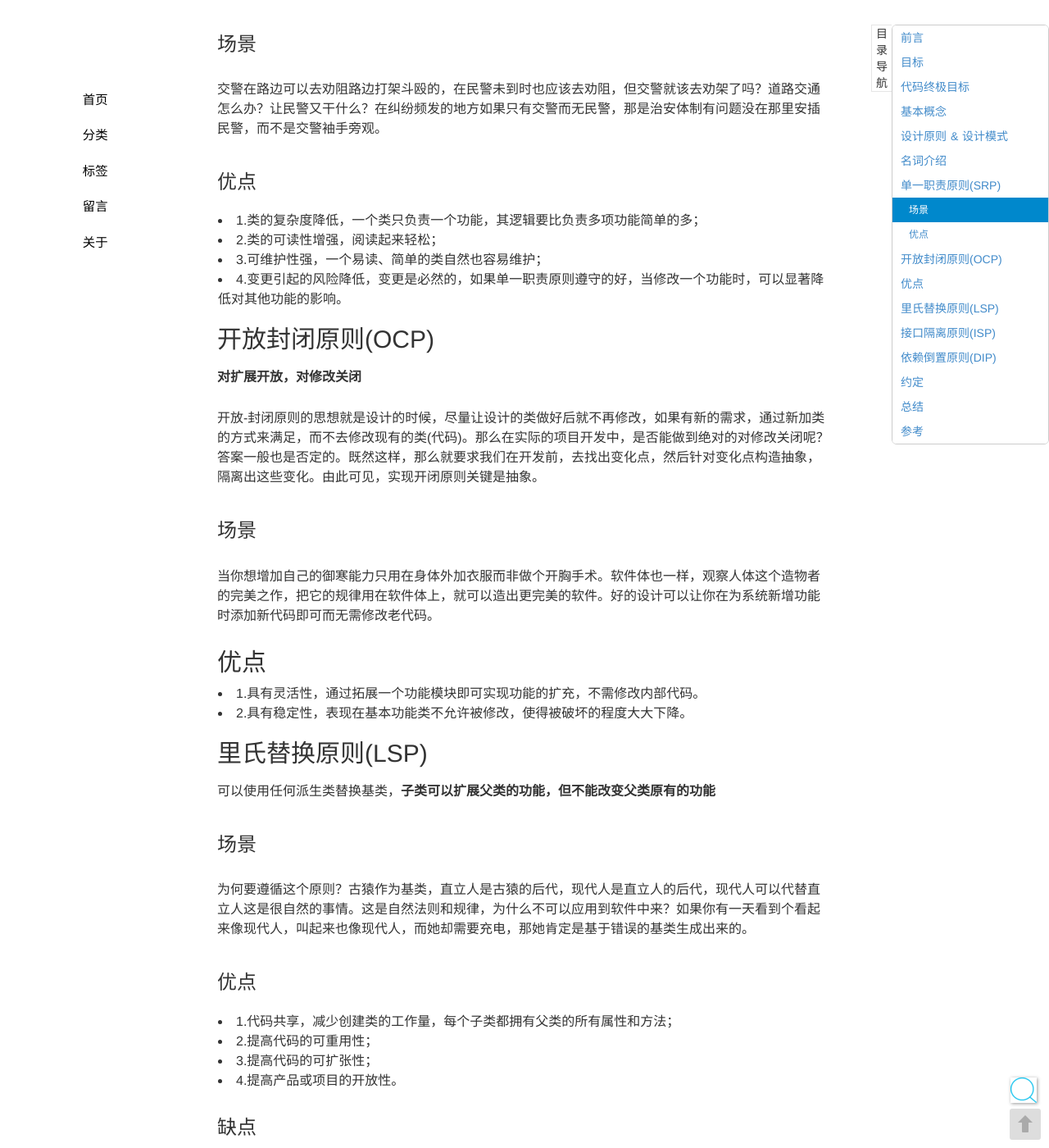
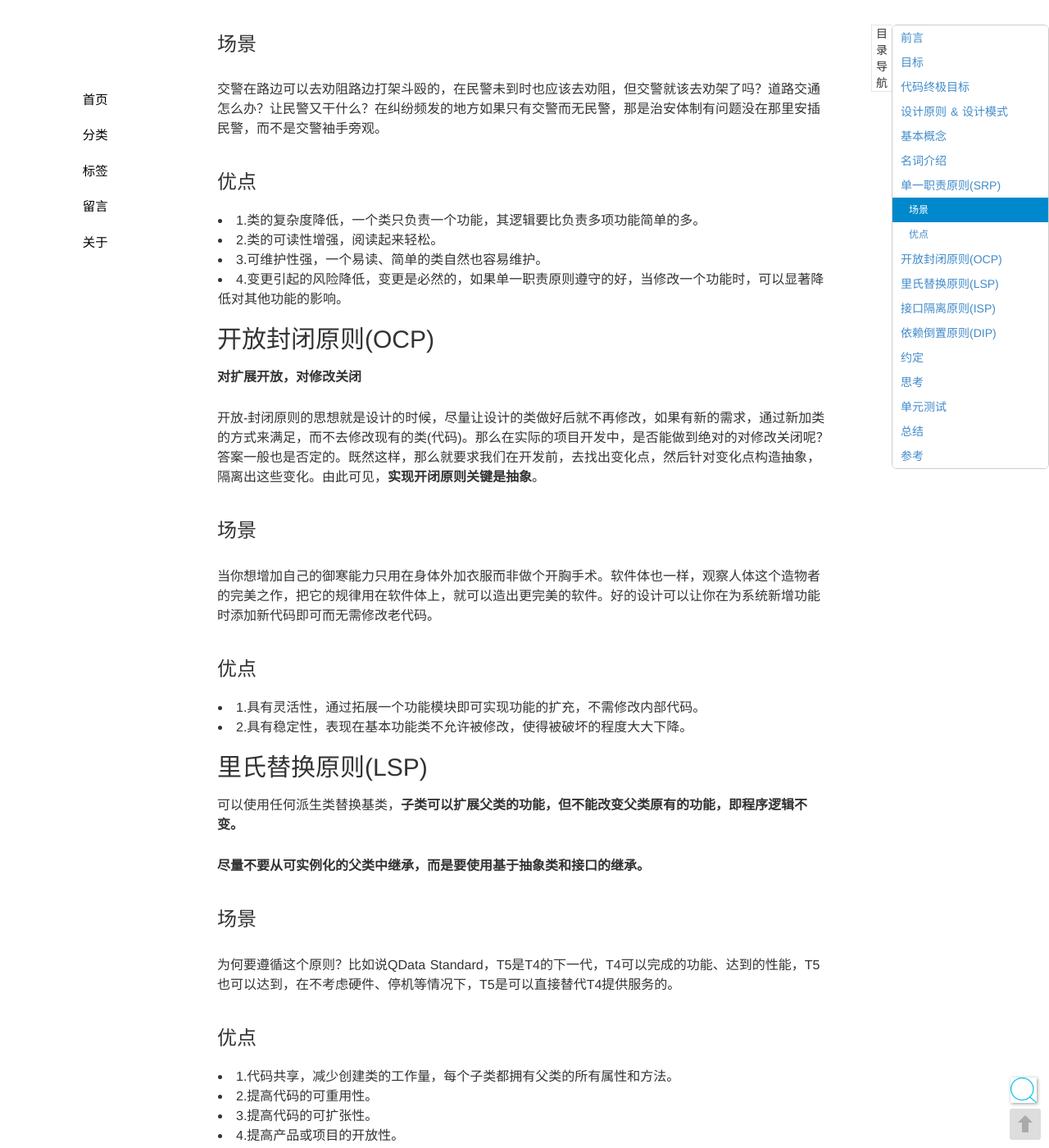
Before and after one commit to seekplum/seekplum.github.io, a Jekyll site: the page built from _posts/2018-09-28-solid.md, in a window 1280 px wide and 1400 px high, scrolled down 1323 px. Shown: the whole window at 82% size. Built offline with Jekyll 4.4.1, drawn with Linux system fonts in a browser that asks for light colours; comment, search, counter and statistics services are not loaded; some of the changed text lies outside the part shown.

Commit message:
调整更新solid原则格式

```diff
--- a/_posts/2018-09-28-solid.md
+++ b/_posts/2018-09-28-solid.md
@@ -19,6 +19,11 @@
 * 1.实现需求
 * 2.提高代码质量和可维护性(包括可读性、可扩展性)
 
+## 设计原则 & 设计模式
+**软件设计原则**: 原则为我们提供指南，它告诉我们什么是对的，什么吃错误的。它不会告诉我们如何解决问题，它仅仅给出一些准则，以便我们可以设计好的软件，避免不良设计。
+
+**软件设计模式**: 模式是在软件开发过程中总结得出的一些可重用的解决方案，它能解决一些实际的问题。
+
 ## 基本概念
 SOLID 是Michael Feathers推荐的便于记忆的首字母简写，它代表了Robert Martin命名的最重要的五个面对对象编码设计原则：
 
@@ -27,11 +32,6 @@
 * L: 里氏替换原则 Liskov Substitution Principle (LSP)
 * I: 接口隔离原则 Interface Segregation Principle (ISP)
 * D: 依赖反转原则 Dependency Inversion Principle (DIP)
-
-## 设计原则 & 设计模式
-**软件设计原则**: 原则为我们提供指南，它告诉我们什么是对的，什么吃错误的。它不会告诉我们如何解决问题，它仅仅给出一些准则，以便我们可以设计好的软件，避免不良设计。
-
-**软件设计模式**: 模式是在软件开发过程中总结得出的一些可重用的解决方案，它能解决一些实际的问题。
 
 ## 名词介绍
 * OOD: 面向对象设计
@@ -47,39 +47,44 @@
 交警在路边可以去劝阻路边打架斗殴的，在民警未到时也应该去劝阻，但交警就该去劝架了吗？道路交通怎么办？让民警又干什么？在纠纷频发的地方如果只有交警而无民警，那是治安体制有问题没在那里安插民警，而不是交警袖手旁观。
 
 ### 优点
-* 1.类的复杂度降低，一个类只负责一个功能，其逻辑要比负责多项功能简单的多；
-* 2.类的可读性增强，阅读起来轻松；
-* 3.可维护性强，一个易读、简单的类自然也容易维护；
+* 1.类的复杂度降低，一个类只负责一个功能，其逻辑要比负责多项功能简单的多。
+* 2.类的可读性增强，阅读起来轻松。
+* 3.可维护性强，一个易读、简单的类自然也容易维护。
 * 4.变更引起的风险降低，变更是必然的，如果单一职责原则遵守的好，当修改一个功能时，可以显著降低对其他功能的影响。
 
 ## 开放封闭原则(OCP)
 **对扩展开放，对修改关闭**
 
-开放-封闭原则的思想就是设计的时候，尽量让设计的类做好后就不再修改，如果有新的需求，通过新加类的方式来满足，而不去修改现有的类(代码)。那么在实际的项目开发中，是否能做到绝对的对修改关闭呢？答案一般也是否定的。既然这样，那么就要求我们在开发前，去找出变化点，然后针对变化点构造抽象，隔离出这些变化。由此可见，实现开闭原则关键是抽象。
+开放-封闭原则的思想就是设计的时候，尽量让设计的类做好后就不再修改，如果有新的需求，通过新加类的方式来满足，而不去修改现有的类(代码)。那么在实际的项目开发中，是否能做到绝对的对修改关闭呢？答案一般也是否定的。既然这样，那么就要求我们在开发前，去找出变化点，然后针对变化点构造抽象，隔离出这些变化。由此可见，**实现开闭原则关键是抽象**。
 
 ### 场景
 当你想增加自己的御寒能力只用在身体外加衣服而非做个开胸手术。软件体也一样，观察人体这个造物者的完美之作，把它的规律用在软件体上，就可以造出更完美的软件。好的设计可以让你在为系统新增功能时添加新代码即可而无需修改老代码。
 
-## 优点
+### 优点
 * 1.具有灵活性，通过拓展一个功能模块即可实现功能的扩充，不需修改内部代码。
 * 2.具有稳定性，表现在基本功能类不允许被修改，使得被破坏的程度大大下降。
 
 ## 里氏替换原则(LSP)
-可以使用任何派生类替换基类，**子类可以扩展父类的功能，但不能改变父类原有的功能**
+可以使用任何派生类替换基类，**子类可以扩展父类的功能，但不能改变父类原有的功能，即程序逻辑不变。**
+
+**尽量不要从可实例化的父类中继承，而是要使用基于抽象类和接口的继承。**
 
 ### 场景
-为何要遵循这个原则？古猿作为基类，直立人是古猿的后代，现代人是直立人的后代，现代人可以代替直立人这是很自然的事情。这是自然法则和规律，为什么不可以应用到软件中来？如果你有一天看到个看起来像现代人，叫起来也像现代人，而她却需要充电，那她肯定是基于错误的基类生成出来的。
+为何要遵循这个原则？比如说QData Standard，T5是T4的下一代，T4可以完成的功能、达到的性能，T5也可以达到，在不考虑硬件、停机等情况下，T5是可以直接替代T4提供服务的。
 
 ### 优点
-* 1.代码共享，减少创建类的工作量，每个子类都拥有父类的所有属性和方法；
-* 2.提高代码的可重用性；
-* 3.提高代码的可扩张性；
+* 1.代码共享，减少创建类的工作量，每个子类都拥有父类的所有属性和方法。
+* 2.提高代码的可重用性。
+* 3.提高代码的可扩张性。
 * 4.提高产品或项目的开放性。
 
 ### 缺点
-* 1.继承是入侵性的，拥有父类的属性和方法；
-* 2.降低代码的灵活性，必须拥有父类的属性和方法；
+* 1.继承是入侵性的，拥有父类的属性和方法。
+* 2.降低代码的灵活性，必须拥有父类的属性和方法。
 * 3.增强耦合性，父类属性或方法改变，需要考虑子类。
+
+### 里氏替换原则与多态关联？
+拿交学费的例子来说，学校通知交学费(基类中定义交学费抽象方法)，多态体现在不同学院(派生类)的同学交的学费是不一样的，里氏替换原则体现在所有学院同学做的都是交学费这件事情。
 
 ## 接口隔离原则(ISP)
 **建立单一接口，不要建立臃肿庞大的接口。即接口尽量细化，同时接口中的方法尽量的少，保证纯洁性**。
@@ -174,8 +179,12 @@
 * 1.`接口类` 以大写 `I` 开头进行标识
 * 2.`抽象类` 以大写 `A` 开头进行标识
 
+## 思考
+* 1.看完这篇博客并不能立马让你代码质量有显著提升，能让你意识到该注意代码质量的重要性已经足够
+* 2.代码质量的提升不是一朝一夕的事，需要长期的积累和训练
 
-通过元类的 `__call__` 方法可以拦截类实例的创建。
+## 单元测试
+
 
 ## 总结
 对于设计模式的五大设计原则，单一职责原则主要说明类的职责要单一；里氏替换原则强调不要破坏继承体系；依赖倒置原则描述要面向接口编程；接口隔离原则讲解设计接口的时候要精简；开闭原则讲述的是对扩展开放，对修改关闭。
```
